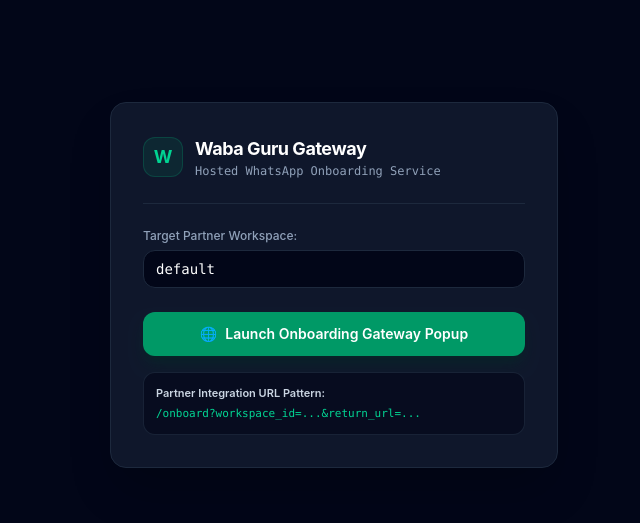
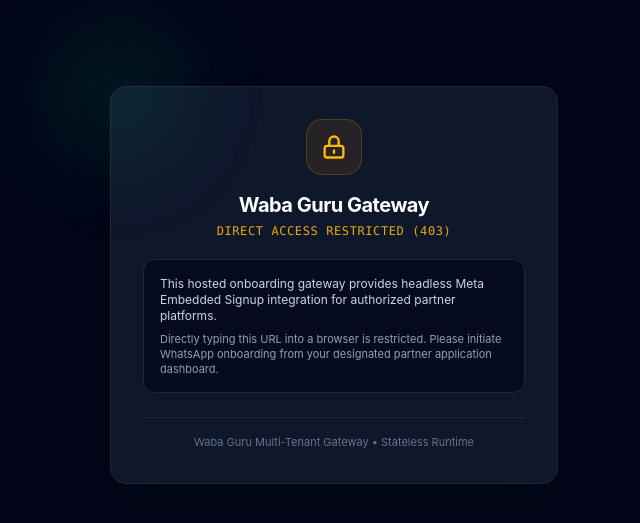
Before and after one commit to SamudraDSilva/wg-gateway, a Next.js app: page / in a window 1280 px wide. Shown: the part 115-638 px from the top of the page, without its empty margins (306-946 px from the left). Built offline with nearby package versions, Linux system fonts and the light colour scheme.

Commit message:
feat(security): block direct typed URLs and restrict gateway entry points

```diff
--- a/src/app/onboard/callback/page.tsx
+++ b/src/app/onboard/callback/page.tsx
@@ -93,11 +93,11 @@
       return;
     }
 
-    // 2. Check for missing OAuth code
+    // 2. Check for missing OAuth code / Direct URL access
     if (!code) {
       setStatus("error");
-      setErrorMessage("Missing Authorization Code");
-      setErrorDetails("Meta did not return an authorization token in the callback URL.");
+      setErrorMessage("Direct Access Prohibited (403)");
+      setErrorDetails("The callback endpoint cannot be accessed directly without an active Meta authorization transaction.");
 
       if (window.opener) {
         try {
--- a/src/app/onboard/page.tsx
+++ b/src/app/onboard/page.tsx
@@ -12,10 +12,27 @@
 function OnboardingContent() {
   const searchParams = useSearchParams();
   const rawWorkspace = searchParams.get("workspace_id")?.trim();
-  const workspaceId = rawWorkspace || "default";
   const sessionId = searchParams.get("session_id")?.trim() || undefined;
   const returnUrl = searchParams.get("return_url")?.trim() || undefined;
   const appName = searchParams.get("app_name")?.trim() || "Partner Platform";
+
+  const [isClient, setIsClient] = useState(false);
+  const [hasOpener, setHasOpener] = useState(false);
+
+  useEffect(() => {
+    setIsClient(true);
+    setHasOpener(Boolean(window.opener));
+  }, []);
+
+  // Entry Point Validation:
+  // Must have an explicit workspace_id or session_id, AND must have an opener or return_url.
+  // Direct typing of "/onboard" without context is strictly blocked.
+  const isDirectAccess =
+    isClient &&
+    !sessionId &&
+    (!rawWorkspace || (!hasOpener && !returnUrl));
+
+  const workspaceId = rawWorkspace || "default";
 
   const [metaConfig, setMetaConfig] = useState<MetaConfig | null>(null);
   const [loading, setLoading] = useState(true);
@@ -23,7 +40,7 @@
   const [error, setError] = useState<string | null>(null);
   const [errorDetails, setErrorDetails] = useState<string | null>(null);
 
-  // Fetch Meta configuration dynamically from backend
+  // Fetch Meta configuration dynamically from backend only if entry point is valid
   const fetchConfig = useCallback(async () => {
     try {
       setLoading(true);
@@ -58,8 +75,10 @@
   }, []);
 
   useEffect(() => {
-    void fetchConfig();
-  }, [fetchConfig]);
+    if (!isDirectAccess) {
+      void fetchConfig();
+    }
+  }, [fetchConfig, isDirectAccess]);
 
   // In-place direct navigation to Meta OAuth Dialog (NO SECOND POPUP!)
   const handleLaunchInPlace = () => {
@@ -89,6 +108,45 @@
 
     window.location.href = `${oauthEndpoint}?${params.toString()}`;
   };
+
+  // Blocked Direct URL Screen
+  if (isDirectAccess) {
+    return (
+      <div className="min-h-screen bg-slate-950 text-slate-100 flex flex-col justify-center items-center p-4 select-none">
+        <div className="w-full max-w-md bg-slate-900 border border-red-900/60 rounded-2xl p-8 shadow-2xl relative text-center">
+          <div className="inline-flex items-center justify-center w-14 h-14 rounded-2xl bg-red-500/10 border border-red-500/20 text-red-400 mb-4 mx-auto">
+            <svg className="w-7 h-7" fill="none" viewBox="0 0 24 24" stroke="currentColor" strokeWidth={2}>
+              <path strokeLinecap="round" strokeLinejoin="round" d="M18.364 18.364A9 9 0 005.636 5.636m12.728 12.728A9 9 0 015.636 5.636m12.728 12.728L5.636 5.636" />
+            </svg>
+          </div>
+
+          <h1 className="text-xl font-bold text-white tracking-tight">Direct Access Prohibited</h1>
+          <p className="text-xs font-mono text-red-400 mt-1 uppercase tracking-wider">
+            403 &bull; Missing Authorized Entry Point
+          </p>
+
+          <div className="mt-5 p-4 bg-slate-950/80 border border-slate-800 rounded-xl text-left text-xs text-slate-300 space-y-2">
+            <p>
+              This onboarding gateway cannot be opened by typing the URL directly into your browser.
+            </p>
+            <p className="text-[11px] text-slate-400">
+              WhatsApp channel authorization must be initiated from your partner application dashboard with an authenticated workspace context.
+            </p>
+          </div>
+
+          <div className="mt-6 flex justify-center">
+            <button
+              type="button"
+              onClick={() => window.close()}
+              className="px-5 py-2 bg-slate-800 hover:bg-slate-700 text-slate-200 text-xs font-medium rounded-lg border border-slate-700 transition cursor-pointer"
+            >
+              Close Window
+            </button>
+          </div>
+        </div>
+      </div>
+    );
+  }
 
   return (
     <div className="min-h-screen bg-slate-950 text-slate-100 flex flex-col justify-center items-center p-4">
--- a/src/app/page.tsx
+++ b/src/app/page.tsx
@@ -1,59 +1,32 @@
-"use client";
+export default function GatewayHome() {
+  return (
+    <div className="min-h-screen bg-slate-950 text-slate-100 flex flex-col justify-center items-center p-6 select-none">
+      <div className="w-full max-w-md bg-slate-900 border border-slate-800 rounded-2xl p-8 shadow-2xl relative text-center">
+        {/* Glow */}
+        <div className="absolute -top-16 -left-16 w-36 h-36 bg-emerald-500/10 rounded-full blur-2xl pointer-events-none" />
 
-import { useState } from "react";
-
-export default function GatewayHome() {
-  const [workspace, setWorkspace] = useState("default");
-
-  const openPopup = () => {
-    const returnUrl = encodeURIComponent(window.location.origin);
-    const url = `/onboard?workspace_id=${encodeURIComponent(workspace)}&return_url=${returnUrl}`;
-    window.open(url, "wa_onboard", "width=520,height=740,menubar=no,toolbar=no,status=no");
-  };
-
-  return (
-    <div className="min-h-screen bg-slate-950 text-slate-100 flex flex-col justify-center items-center p-6">
-      <div className="w-full max-w-md bg-slate-900 border border-slate-800 rounded-2xl p-8 shadow-2xl relative">
-        <div className="flex items-center gap-3 mb-6 pb-6 border-b border-slate-800">
-          <div className="w-10 h-10 rounded-xl bg-emerald-500/10 border border-emerald-500/20 text-emerald-400 flex items-center justify-center font-bold text-lg">
-            W
-          </div>
-          <div>
-            <h1 className="text-lg font-bold text-white tracking-tight">Waba Guru Gateway</h1>
-            <p className="text-xs text-slate-400 font-mono">Hosted WhatsApp Onboarding Service</p>
-          </div>
+        <div className="inline-flex items-center justify-center w-14 h-14 rounded-2xl bg-amber-500/10 border border-amber-500/20 text-amber-400 mb-4 mx-auto">
+          <svg className="w-7 h-7" fill="none" viewBox="0 0 24 24" stroke="currentColor" strokeWidth={2}>
+            <path strokeLinecap="round" strokeLinejoin="round" d="M12 15v2m-6 4h12a2 2 0 002-2v-6a2 2 0 00-2-2H6a2 2 0 00-2 2v6a2 2 0 002 2zm10-10V7a4 4 0 00-8 0v4h8z" />
+          </svg>
         </div>
 
-        <div className="space-y-4">
-          <div>
-            <label className="block text-xs font-medium text-slate-400 mb-1.5">
-              Target Partner Workspace:
-            </label>
-            <input
-              type="text"
-              value={workspace}
-              onChange={(e) => setWorkspace(e.target.value)}
-              placeholder="e.g. default, acme_corp, dialog"
-              className="w-full px-3 py-2 bg-slate-950 border border-slate-800 rounded-xl text-sm font-mono text-white focus:outline-none focus:border-emerald-500 transition"
-            />
-          </div>
+        <h1 className="text-xl font-bold text-white tracking-tight">Waba Guru Gateway</h1>
+        <p className="text-xs font-mono text-amber-400/90 mt-1 uppercase tracking-wider">
+          Direct Access Restricted (403)
+        </p>
 
-          <div className="pt-2">
-            <button
-              onClick={openPopup}
-              className="w-full py-3 px-4 rounded-xl font-semibold text-white bg-emerald-600 hover:bg-emerald-500 transition cursor-pointer shadow-lg shadow-emerald-950/50 flex items-center justify-center gap-2 text-sm"
-            >
-              <span>🌐</span>
-              <span>Launch Onboarding Gateway Popup</span>
-            </button>
-          </div>
+        <div className="mt-5 p-4 bg-slate-950/70 border border-slate-800 rounded-xl text-left text-xs text-slate-300 space-y-2">
+          <p>
+            This hosted onboarding gateway provides headless Meta Embedded Signup integration for authorized partner platforms.
+          </p>
+          <p className="text-[11px] text-slate-400">
+            Directly typing this URL into a browser is restricted. Please initiate WhatsApp onboarding from your designated partner application dashboard.
+          </p>
+        </div>
 
-          <div className="p-3 bg-slate-950/60 border border-slate-800/80 rounded-xl text-[11px] text-slate-400 space-y-1">
-            <p className="font-semibold text-slate-300">Partner Integration URL Pattern:</p>
-            <code className="block font-mono text-emerald-400 break-all">
-              /onboard?workspace_id=...&amp;return_url=...
-            </code>
-          </div>
+        <div className="mt-6 pt-4 border-t border-slate-800 text-[11px] text-slate-500">
+          Waba Guru Multi-Tenant Gateway &bull; Stateless Runtime
         </div>
       </div>
     </div>
```
